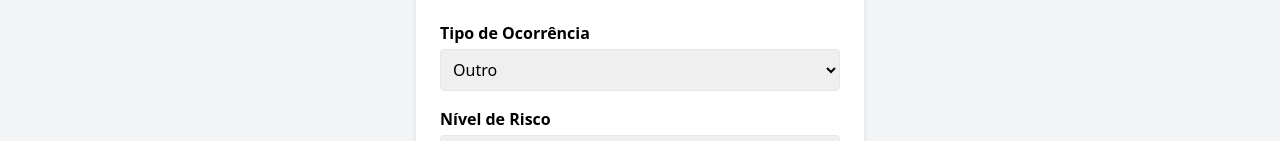
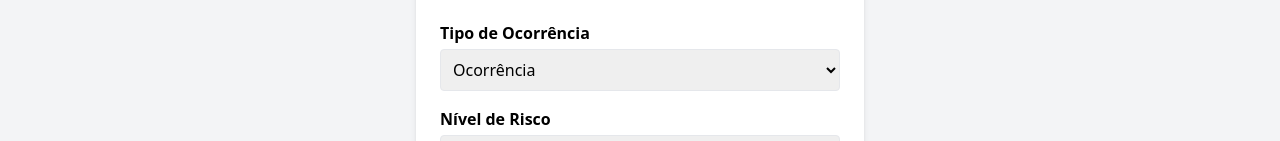
Before and after one commit to Marialu97/Web_Admin_SafeWay, a Next.js app: page /dashboard/alerts in a window 1280 px wide. Shown: the part 369-510 px from the top of the page. Built offline with nearby package versions, Linux system fonts and the light colour scheme.

Commit message:
27.11.25

```diff
--- a/app/dashboard/alerts/AddAlertPage.tsx
+++ b/app/dashboard/alerts/AddAlertPage.tsx
@@ -98,20 +98,27 @@ const AddAlertPage = () => {
           value={tipo}
           onChange={(e) => setTipo(e.target.value)}
           className="border p-2 w-full rounded"
+          required
         >
-          <option value="outro">Outro</option>
-          <option value="acidente">Acidente</option>
-          <option value="enchente">Enchente</option>
+          <option value="outro">Ocorrência</option>
+          <option value="roubo">Roubo</option>
+          <option value="furto">Furto</option>
+          <option value="sequestro">Sequestro</option>
+          <option value="assedio">Assédio</option>
+          <option value="acidentes">Acidentes</option>
+          <option value="estupro">Estupro</option>
+           <option value="alagamento">Alagamento</option>
           <option value="queda-de-energia">Queda de Energia</option>
         </select>
       </div>
 
       <div>
         <label className="block font-semibold mb-1">Nível de Risco</label>
-        <select
+         <select
           value={risco}
           onChange={(e) => setRisco(e.target.value)}
           className="border p-2 w-full rounded"
+          required
         >
           <option value="baixo">Baixo</option>
           <option value="medio">Médio</option>
```
Also changed, not shown: 1 other file (tests, documents, lock files or other folders).
